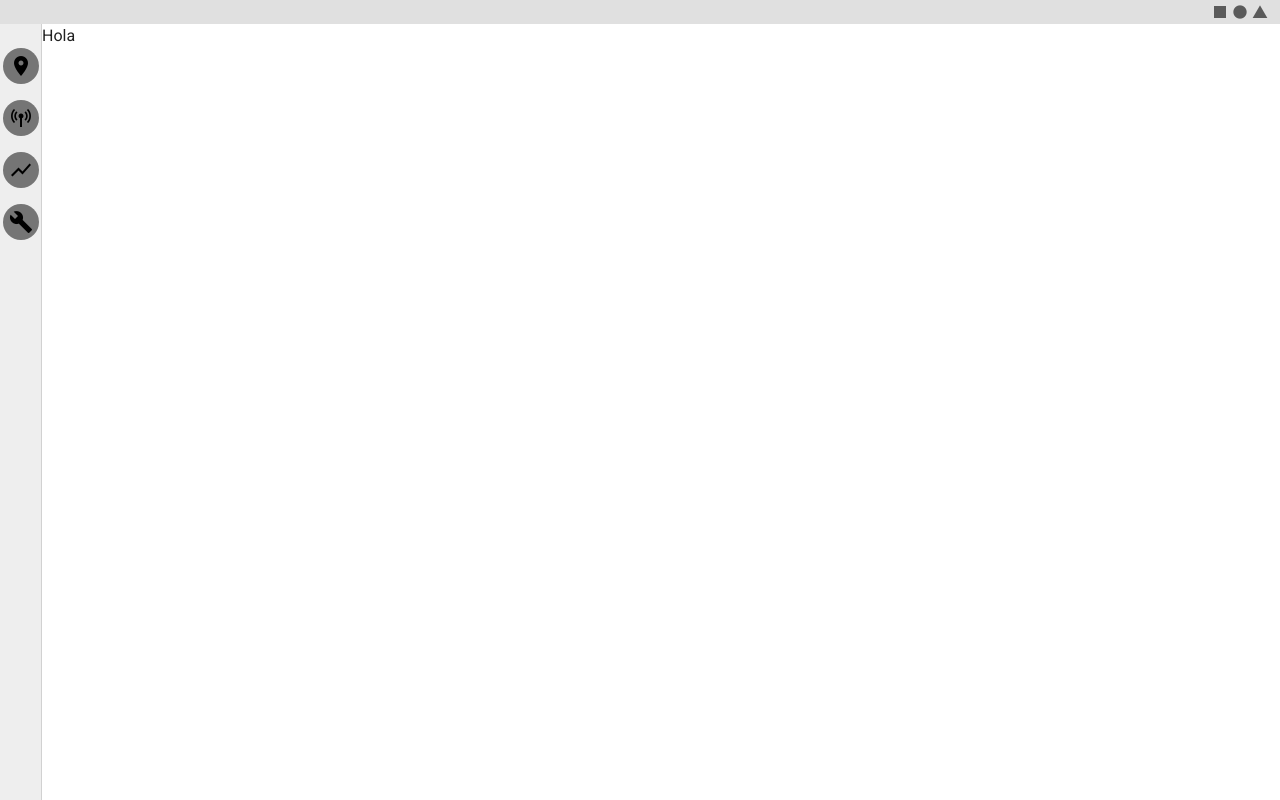
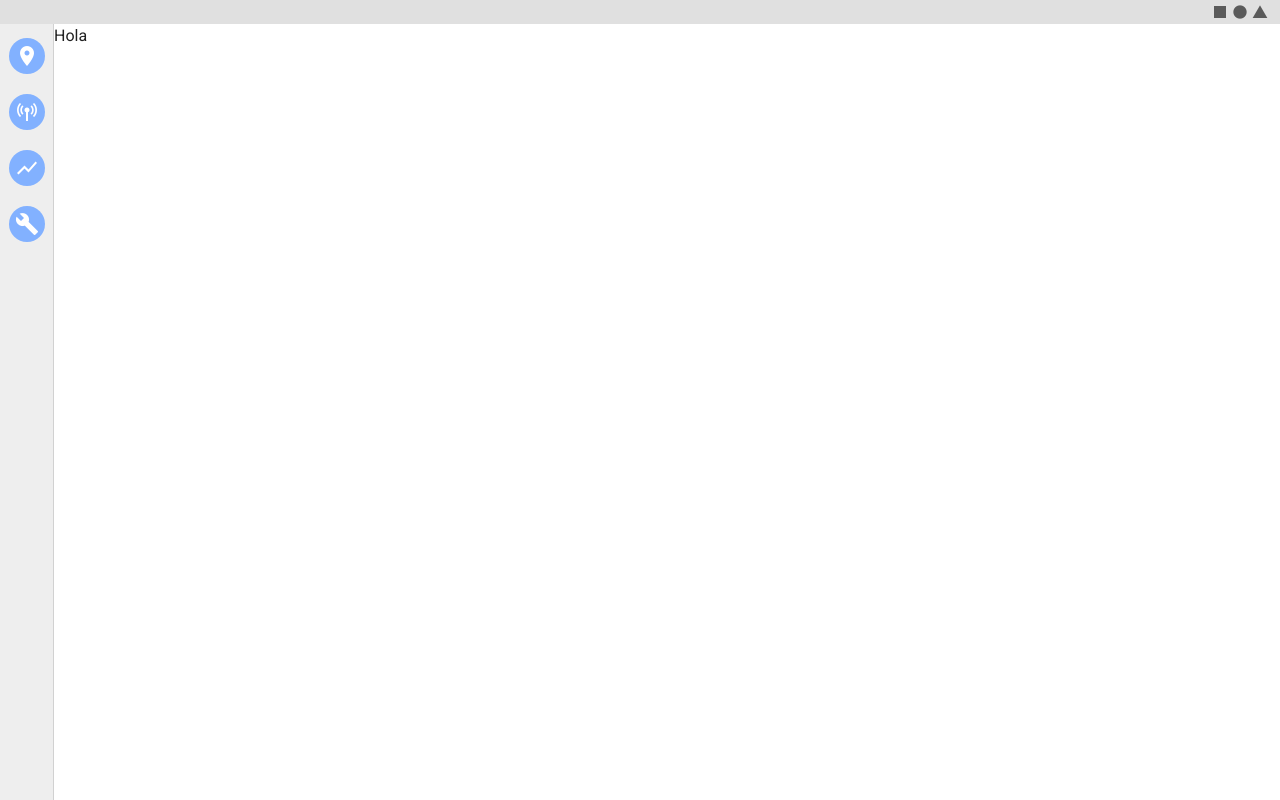
Before and after one commit to amorcar/gcs, a Vue app in the folder gcs/: page / in a window 1280 px wide. Built offline with nearby package versions, Linux system fonts and the light colour scheme.

Commit message:
fix avatar position and padding + add accent blue color to the icon backgrounds

```diff
--- a/gcs/src/components/Navigation.vue
+++ b/gcs/src/components/Navigation.vue
@@ -5,52 +5,55 @@
     mini-variant
     permanent
     lights-out
-    mini-variant-width="42"
+    mini-variant-width="54"
   >
-    <v-list>
-      <v-list-item to="/" color="rgba(0, 0, 0, 0)">
+    <v-list
+      rounded
+      flat
+    >
+      <v-list-item to="/" >
         <v-avatar
-          class="d-block text-center mx-auto mt-4"
-          color="grey darken-1"
+          class="d-block text-center mx-auto"
+          color="accent"
           size="36"
         >
-          <v-icon color="black">
+          <v-icon color="white">
             mdi-map-marker
           </v-icon>
         </v-avatar>
       </v-list-item>
 
-      <v-list-item to="about" color="rgba(0, 0, 0, 0)">
+      <v-list-item to="about">
       <v-avatar
-        class="d-block text-center mx-auto mt-4"
-        color="grey darken-1"
+        class="d-block text-center mx-auto"
+        color="accent"
         size="36"
       >
-        <v-icon color="black">
+        <v-icon color="white">
           mdi-antenna
         </v-icon>
       </v-avatar>
       </v-list-item>
 
-      <v-list-item link color="rgba(0, 0, 0, 0)">
+      <v-list-item link>
       <v-avatar
-        class="d-block text-center mx-auto mt-4"
-        color="grey darken-1"
+        class="d-block text-center mx-auto"
+        color="accent"
         size="36"
       >
-        <v-icon color="black">
+        <v-icon color="white">
           mdi-chart-line-variant
         </v-icon>
       </v-avatar>
       </v-list-item>
 
-      <v-list-item link color="rgba(0, 0, 0, 0)">
+      <v-list-item link>
       <v-avatar
-        class="d-block text-center mx-auto mt-4"
-        color="grey darken-1"
+        class="d-block text-center mx-auto"
+        color="accent"
         size="36"
       >
-        <v-icon color="black">
+        <v-icon color="white">
           mdi-wrench
         </v-icon>
       </v-avatar>
```
